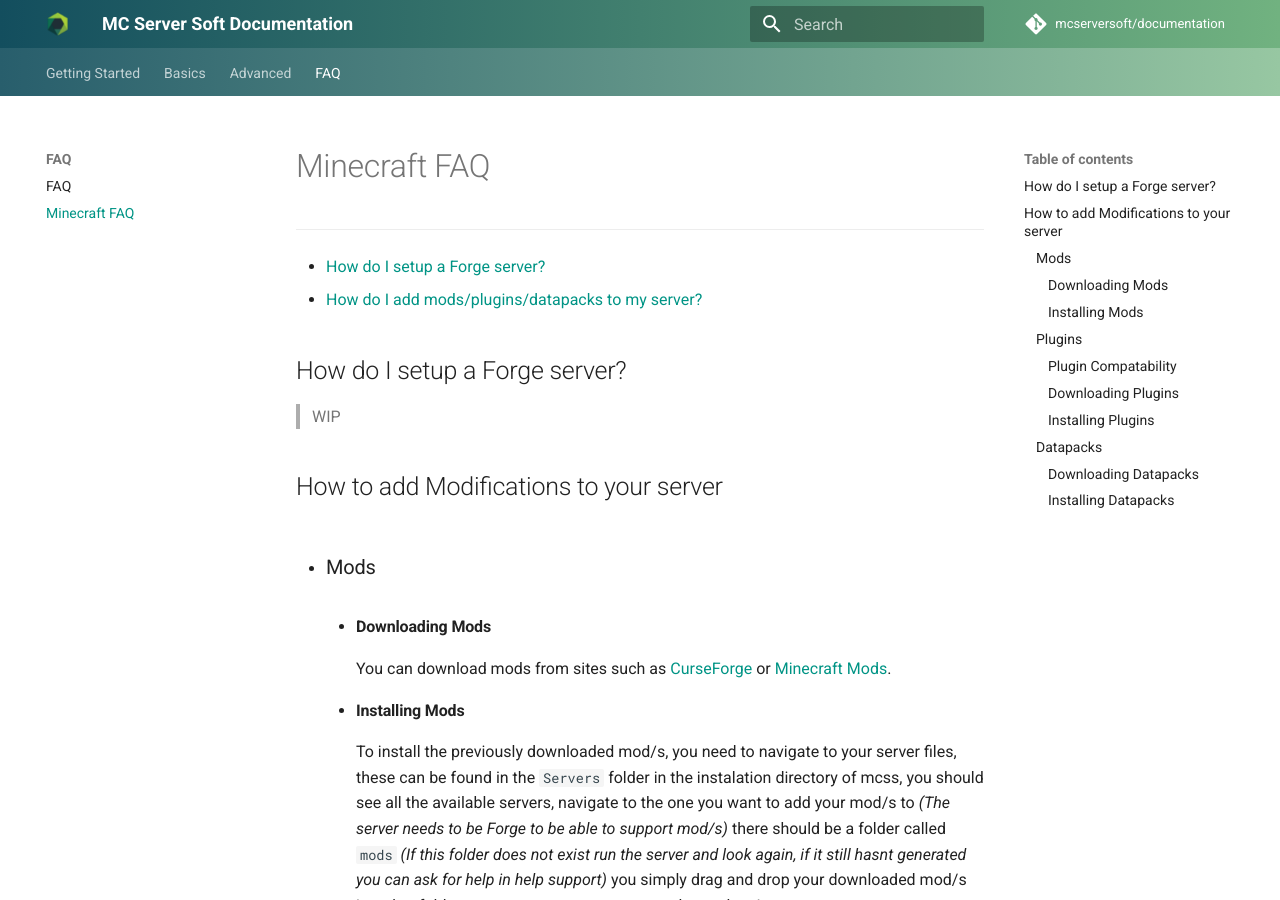
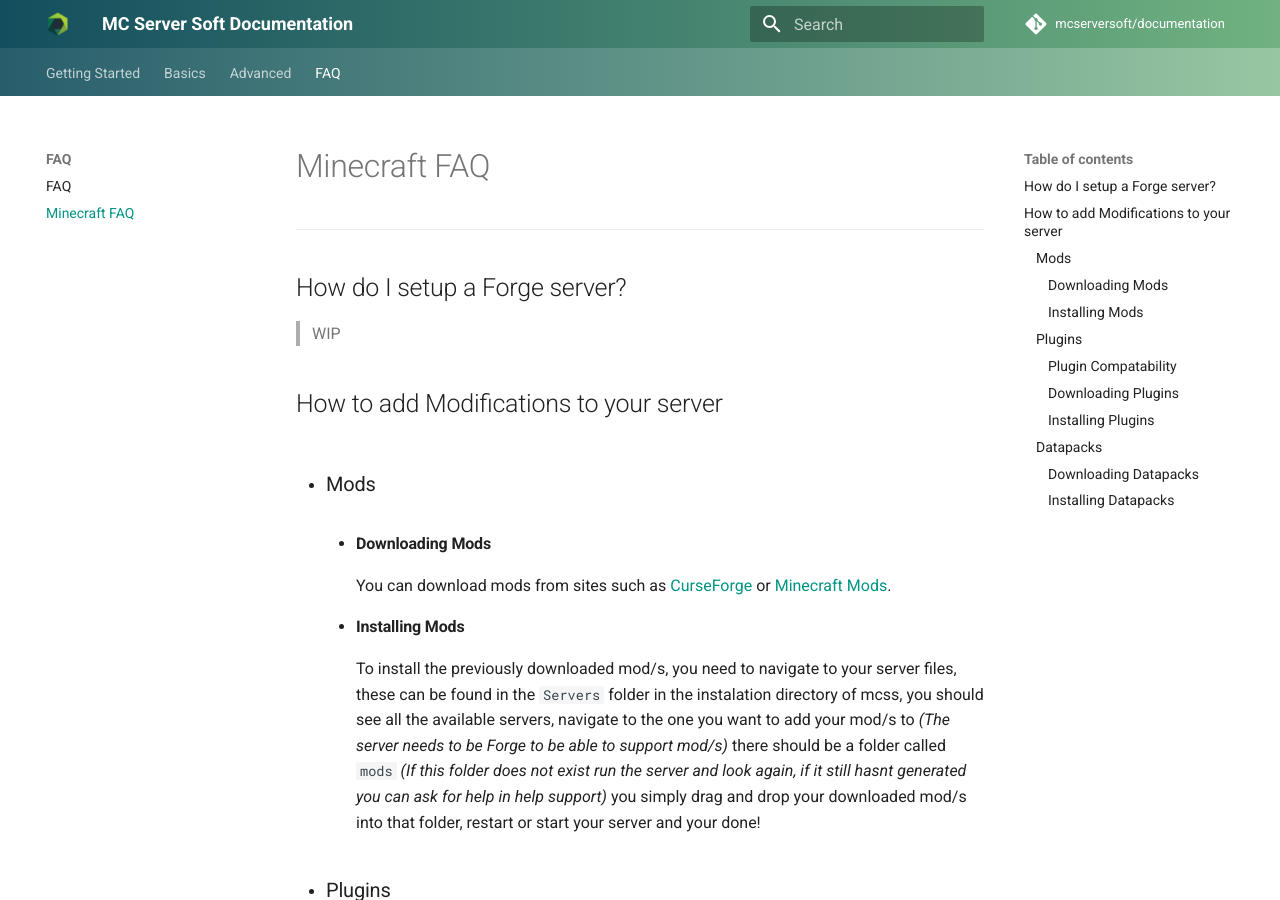
Before and after one commit to mcserversoft/documentation, an MkDocs documentation site: the page built from docs/minecraft-faq.md, in a window 1280 px wide and 900 px high. Built offline with MkDocs 1.6.1 and Material for MkDocs 9.7.7, drawn with Linux system fonts in a browser that asks for light colours; comment, search, counter and statistics services are not loaded.

Commit message:
Update minecraft-faq.md
Removed extra table of contents

```diff
--- a/docs/minecraft-faq.md
+++ b/docs/minecraft-faq.md
@@ -2,16 +2,10 @@
 
 ---
 
-*   [How do I setup a Forge server?](#setup-forge)
-*   [How do I add mods/plugins/datapacks to my server?](#add-modifications)
-
-
-<a name="setup-forge"></a>
 ## How do I setup a Forge server?
 
 > WIP
 
-<a name="add-modifications"></a>
 ## How to add Modifications to your server
 
 * ### Mods
```
